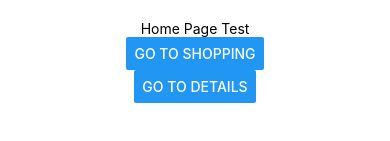
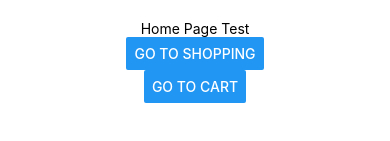
Before and after one commit to dylan-sacco/Enterprise-Project, a React Native app in the folder FellasReact/FellasReakt/: screen / in a window 390 px wide. Shown: the part 393-534 px from the top of the page. Built offline with nearby package versions, Linux system fonts and the light colour scheme.

Commit message:
amir typo
typo

```diff
--- a/FellasReact/FellasReakt/App.js
+++ b/FellasReact/FellasReakt/App.js
@@ -12,7 +12,7 @@ function Home({navigation}){
   <View style={styles.container}>
       <Text>Home Page Test</Text>
       <Button title="Go to Shopping" onPress={() => navigation.navigate('Shopping')}/>
-      <Button title="Go to Details" onPress={() => navigation.navigate('Cart')}/>
+      <Button title="Go to Cart" onPress={() => navigation.navigate('Cart')}/>
 
   </View>
   )
```
